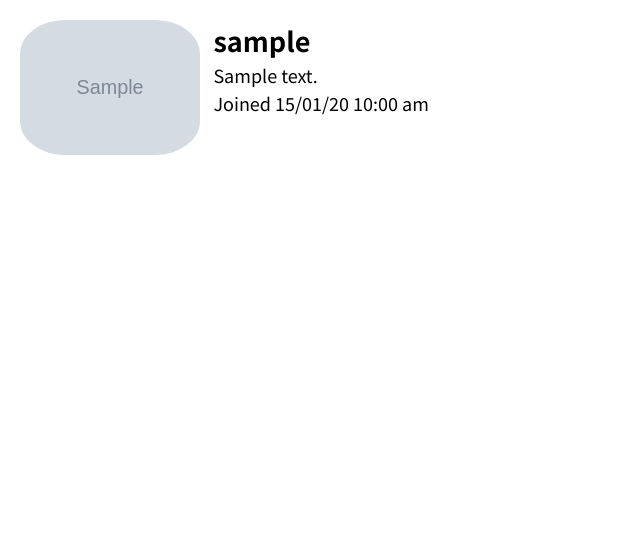
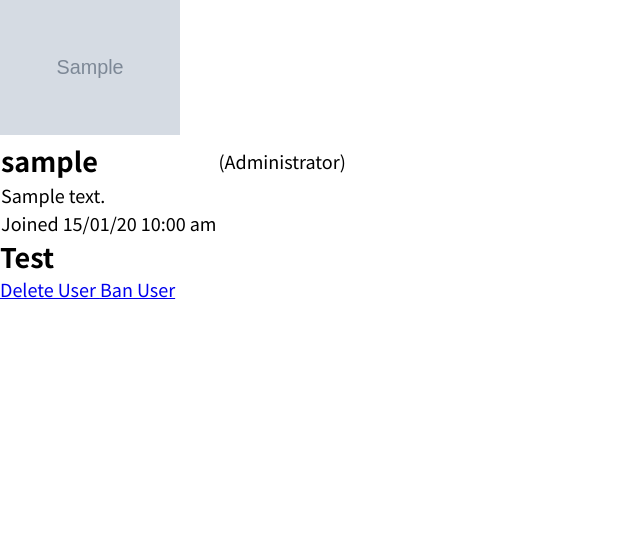
Before and after one commit to ethandhunt/Forum1, a PHP site: page /users.php?id=1 in a window 1280 px wide; the page is wider, and only the part inside the window is pictured. Shown: the part 125-667 px from the top of that part, without its empty margins (0-640 px from the left). Run offline with PHP 8.4, Linux system fonts and the light colour scheme; the visitor is signed in with stand-in values (Sample User, id 1); tables that the repository leaves empty hold one stand-in row (values such as "Sample post"); grey boxes marked "Sample" are stand-in pictures.

Commit message:
added in admin/mod/banned status

```diff
--- a/users.php
+++ b/users.php
@@ -16,20 +16,37 @@
 <head>
     <title> <?php echo prettify_username($user["username"]) ?> </title>
     <link rel="stylesheet" href="style/style.css">
-    <link rel="stylesheet" href="style/users.css">
+    <link rel="stylesheet" href="style/users_2.css">
 </head>
 
 <body>
     <?php include "includes/header.php" ?>
 
-    <div class="account-details">
+    <div class="account">
         <img src="<?php echo $user["avatar_path"] ?>" width=180px>
 
         <table>
-            <tr id="account-username">
+            <tr>
                 <td> <h2><?php echo $user["username"] ?></h2> </td>
+
+                <td>
+                    <?php
+                        if ($user["banned"]) {
+                            echo "(BANNED)";
+                        } else {
+                            if ($user["administrator"]) {
+                                echo "(Administrator)";
+                            } else {
+                                if ($user["moderator"]) {
+                                    echo "(Moderator)";
+                                }
+                            }
+                        }
+                    ?>
+                </td>
+
             </tr>
-            <tr id="account-about-me">
+            <tr>
                 <td> <?php echo $user["about_me"] ?> </td>
             </tr>
             <tr>
@@ -38,50 +55,9 @@
         </table>
     </div>
 
-    <!-- <table class="account-details">
-        <tr>
-            <th> Username </th>
-            <th> User_id </th>
-            <th> Avatar </th>
-            <th> Join date </th>
-            <th> Moderator </th>
-            <th> Administrator </th>
-            <th> Banned </th>
-        </tr>
-        <tr>
-            <td> <?php echo prettify_username($user["username"]) ?> </td>
-            <td> <?php echo $user["user_id"] ?> </td>
-            <td> <img src="<?php echo $user["avatar_path"] ?>" width=100> </td>
-            <td> <?php echo prettify_datetime($user["join_datetime"]) ?> </td>
-            <td>
-            <?php
-                if ($user["moderator"]) {
-                    echo "Moderator";
-                } else {
-                    echo "Not";
-                }
-                ?>
-            </td>
-            <td>
-                <?php
-                if ($user["administrator"]) {
-                    echo "Administrator";
-                } else {
-                    echo "Not";
-                }
-                ?>
-            </td>
-            <td>
-                <?php
-                if ($user["banned"]) {
-                    echo "Banned";
-                } else {
-                    echo "Not banned";
-                }
-                ?>
-            </td>
-        </tr>
-    </table>
+    <div class="account-posts">
+        <h2>Test</h2>
+    </div>
 
     <?php
     if ($_SESSION["administrator"]) {
@@ -92,7 +68,7 @@
         </div>
         <?php
     }
-    ?> -->
+    ?>
 
     <?php include "includes/footer.php" ?>
 </body>
```
Also changed, not shown: account.php (+19 -3 lines).
